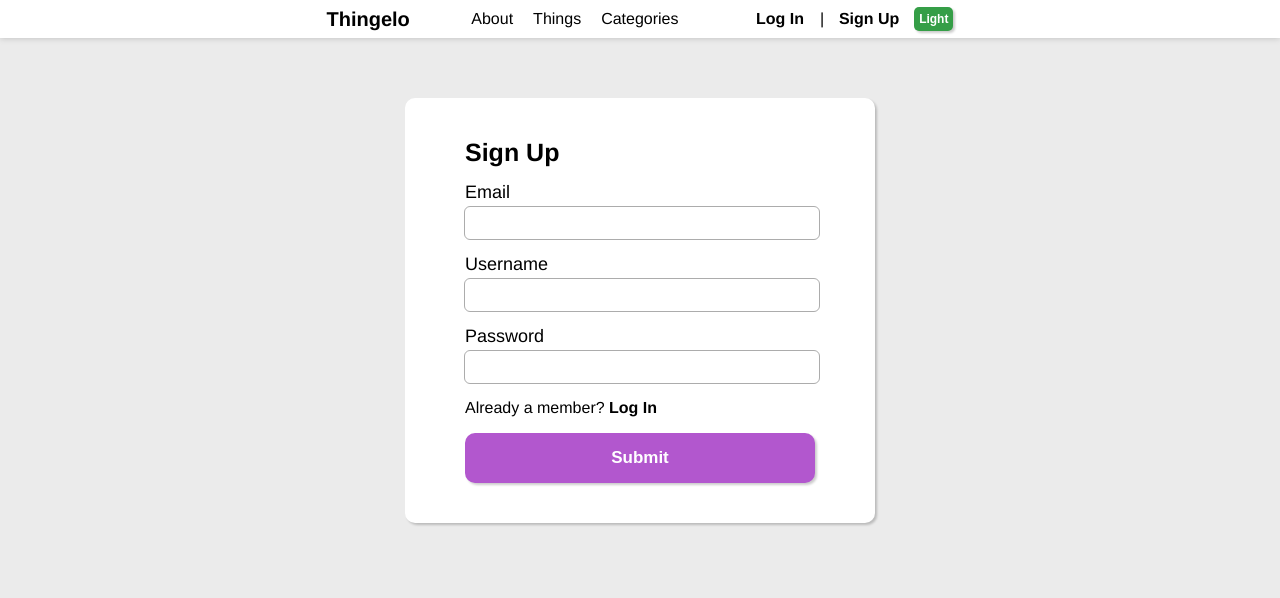
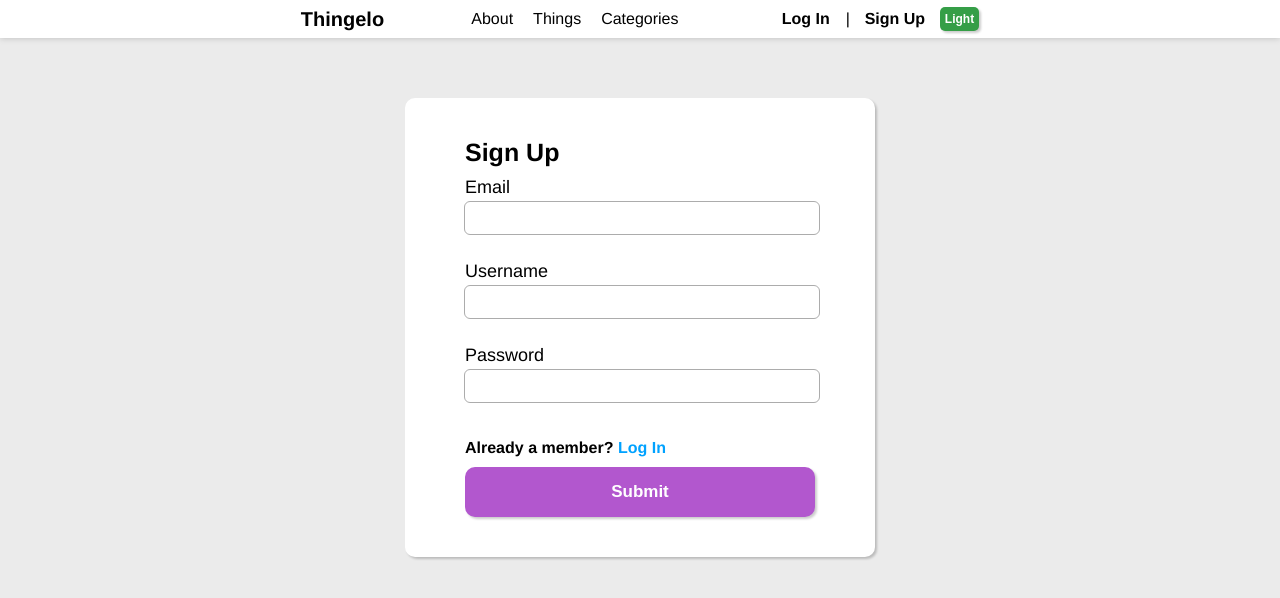
Before and after one commit to Anti-Alias/rankit, a React (Create React App) app in the folder rankit_ui/: page /signup in a window 1280 px wide. Shown: the top 598 px of the page. Built offline with nearby package versions, Linux system fonts and the light colour scheme.

Commit message:
Created form validation

```diff
--- a/rankit_ui/package.json
+++ b/rankit_ui/package.json
@@ -10,10 +10,12 @@
     "@types/node": "^16.18.62",
     "@types/react": "^18.2.37",
     "@types/react-dom": "^18.2.15",
+    "@types/validator": "^13.11.7",
     "react": "^18.2.0",
     "react-dom": "^18.2.0",
     "react-router-dom": "^6.20.0",
     "react-scripts": "5.0.1",
+    "validator": "^13.11.0",
     "web-vitals": "^2.1.4"
   },
   "devDependencies": {
--- a/rankit_ui/src/components/Navbar.module.css
+++ b/rankit_ui/src/components/Navbar.module.css
@@ -17,7 +17,7 @@
 .inner {
     display: flex;
     flex-wrap: wrap;
-    justify-content: space-around;
+    justify-content: space-between;
     align-items: center;
     width: 53%;
 }
--- a/rankit_ui/src/components/ThemeProvider.tsx
+++ b/rankit_ui/src/components/ThemeProvider.tsx
@@ -17,6 +17,7 @@ type Theme = {
     colorButtonAlt:         string;
     colorButtonAltSelected: string;
     colorLink:              string;
+    colorError:             string;
     colorBackground:        string;
     colorForm:              string;
     colorNavbar:            string;
@@ -36,6 +37,7 @@ const LightTheme: Theme = {
     colorButtonAlt:           'rgb(53, 158, 71)',
     colorButtonAltSelected:   'rgb(121, 199, 132)',
     colorLink:                'rgb(0, 162, 255)',
+    colorError:               'rgb(255, 50, 50)',
     colorBackground:          'rgb(235, 235, 235)',
     colorForm:                'white',
     colorNavbar:              'white',
@@ -55,6 +57,7 @@ const DarkTheme: Theme = {
     colorButtonAlt:           'rgb(178, 87, 206)',
     colorButtonAltSelected:   'rgb(193, 119, 216)',
     colorLink:                'rgb(0, 220, 255)',
+    colorError:               'orange',
     colorBackground:          'rgb(70, 70, 70)',
     colorForm:                'rgb(100, 100, 100)',
     colorNavbar:              'rgb(100, 100, 100)',
--- a/rankit_ui/src/pages/SignUp.module.css
+++ b/rankit_ui/src/pages/SignUp.module.css
@@ -6,12 +6,6 @@
     width:              350px;
     background-color:   var(--colorForm);
     filter:             var(--filterCard);
-}
-
-/** Changes color of text within <Link> elements*/
-.SignUp a {
-    color: var(--colorLink);
-    font-weight: bold;
 }
 
 .SignUp input {
@@ -41,9 +35,29 @@
 .inputWrapper {
     display: flex;
     flex-direction: column;
-    margin-top: 15px;
+    margin-top: 10px;
 }
 
 .label {
     font-size: 18px;
+    margin: 0;
 }
+
+.memberText {
+    font-weight: bold;
+    margin: 20px 0 10px 0;
+    padding: 0;
+}
+
+.memberText a {
+    color: var(--colorLink) !important;
+}
+
+.error {
+    color: var(--colorError);
+    height: 15px;
+    margin: 0;
+    padding: 2px 0 0 0;
+    font-size: 13px;
+    font-weight: bold;
+}
--- a/rankit_ui/src/pages/SignUp.tsx
+++ b/rankit_ui/src/pages/SignUp.tsx
@@ -2,34 +2,82 @@ import { FormEvent, useState } from 'react';
 import Button from '../components/Button';
 import styles from './SignUp.module.css';
 import { Link } from 'react-router-dom';
+import { FormValidator } from '../utils/form';
+import validator from 'validator';
+
+
+const MinPasswordLength: number = 8;
+const UsernameRegex: RegExp = /^[a-zA-Z0-9_-]{4,32}$/;
+const AlphaNumericRegex: RegExp = /[a-zA-Z0-9]{8,32}/;
+const SpecialCharacterRegex: RegExp = /[~!@#$%^&*]/;
+
+function validateEmail(email: string): string | void {
+  if(!email) {
+    return "Required";
+  }
+  if(!validator.isEmail(email)) {
+    return "Invalid email";
+  }
+}
+
+function validateUsername(username: string): string | void {
+  if(!username) {
+    return "Required";
+  }
+  if(!UsernameRegex.test(username)) {
+    return "Invalid username";
+  }
+}
+
+function validatePassword(password: string): string | void {
+  if(!password) {
+    return "Required";
+  }
+  if(password.length < MinPasswordLength) {
+    return `Password must be at least ${MinPasswordLength} characters`
+  }
+  if(!AlphaNumericRegex.test(password)) {
+    return "Requires at least one alphanumeric character";
+  }
+  if(!SpecialCharacterRegex.test(password)) {
+    return "Requires at least one special character";
+  }
+}
+
+const Validator = new FormValidator()
+  .addValidator("email", "emailError", validateEmail)
+  .addValidator("username", "usernameError", validateUsername)
+  .addValidator("password", "passwordError", validatePassword);
 
 function SignUp() {
-    const [email, setEmail] = useState('');
-    const [username, setUsername] = useState('');
-    const [password, setPassword] = useState('');
 
-    const submit = (event: FormEvent) => {
+  const submit = (event: FormEvent<HTMLFormElement>) => {
     event.preventDefault();
-      console.log('Signing up!!!');
-      console.log(event.target);
+    const success = Validator.validate(event.currentTarget);
+    if(success) {
+      console.log("Valid form!");
+    }
   }
 
   return (
-      <form className={styles.SignUp} onSubmit={submit}>
+    <form className={styles.SignUp} onSubmit={submit} noValidate>
       <h1>Sign Up</h1>
       <label className={styles.inputWrapper}>
         <span className={styles.label}>Email</span>
-          <input type="email" name="email" onChange = {e => setEmail(e.target.value)}/>
+        <input type="email" name="email"/>
+        <p id="emailError" className={styles.error}/>
       </label>
       <label className={styles.inputWrapper}>
         <span className={styles.label}>Username</span>
-          <input type="text" name="username" onChange = {e => setUsername(e.target.value)}/>
+        <input type="text" name="username"/>
+        <p id="usernameError" className={styles.error}/>
       </label>
       <label className={styles.inputWrapper}>
         <span className={styles.label}>Password</span>
-          <input type="password" name="password" onChange = {e => setPassword(e.target.value)}/>
+        <input type="password" name="password"/>
+        <p id="passwordError" className={styles.error}/>
       </label>
-        <p>Already a member? <Link to="/login" className={styles.link}>Log In</Link></p>
+      <p className={styles.memberText}>Already a member? <Link to="/login">Log In</Link></p>
       <Button type="submit">Submit</Button>
     </form>
   );
--- /dev/null
+++ b/rankit_ui/src/utils/form.tsx
@@ -0,0 +1,53 @@
+type Validator = (input: string) => string | void | null;
+
+type ValidatorData = {
+    messageContainerId: string,
+    validator: Validator
+}
+
+class FormValidator {
+
+    private validators: Map<string, ValidatorData> = new Map();
+
+    addValidator(inputName: string, messageContainerId: string, validator: Validator): FormValidator {
+        const data = { messageContainerId, validator };
+        this.validators.set(inputName, data);
+        return this;
+    }
+
+    /**
+     * Validates a form.
+     * Returns true if all validators were successful.
+     */
+    validate(form: HTMLFormElement): boolean {
+        let success = true;
+        for(const [inputName, validatorData] of this.validators.entries()) {
+
+            // Fetches DOM elements
+            const inputElem = form[inputName] as HTMLInputElement | undefined;
+            if(!inputElem) {
+                throw new Error(`Form input with name ${inputName} not found`);
+            }
+            const messageElem = document.getElementById(validatorData.messageContainerId);
+            if(!messageElem) {
+                throw new Error(`Element with id ${validatorData.messageContainerId} not found`);
+            }
+
+            // Validates input and sets error message if emitted.
+            const errorMessage = validatorData.validator(inputElem.value);
+            if(errorMessage) {
+                if(!messageElem) {
+                    throw new Error(`Element with id ${validatorData.messageContainerId} not found`);
+                }
+                messageElem.innerHTML = errorMessage;
+                success = false;
+            }
+            else {
+                messageElem.innerHTML = "";
+            }
+        }
+        return success;
+    }
+}
+
+export { FormValidator, type Validator };
--- a/rankit_ui/tsconfig.json
+++ b/rankit_ui/tsconfig.json
@@ -1,6 +1,6 @@
 {
   "compilerOptions": {
-    "target": "es5",
+    "target": "es6",
     "lib": [
       "dom",
       "dom.iterable",
```
Also changed, not shown: 1 other file (tests, documents, lock files or other folders). Lines whose indentation alone changed are shown as unchanged.
